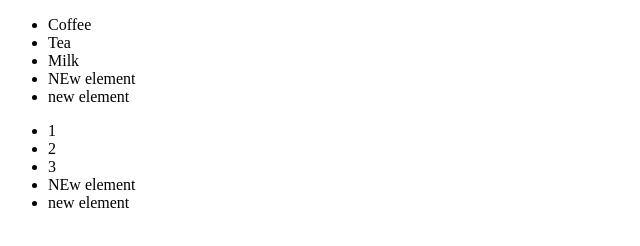
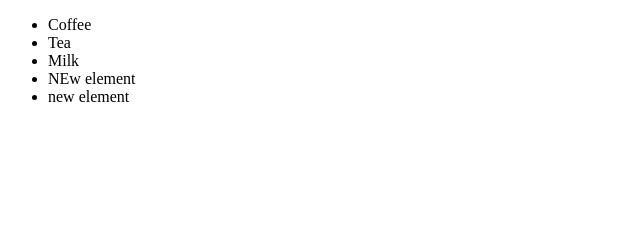
Before and after one commit to murtaza7799/ExamPractice, a plain HTML site: page lab.html in a window 1280 px wide. Shown: the whole page, without its empty margins (0-640 px from the left). Drawn offline with nearby package versions, Linux system fonts and the light colour scheme.

Commit message:
Co-authored-by: Eman Anwar <EmaanA@users.noreply.github.com> Co-authored-by: KhadijaNaqvi <KhadijaNaqvi@users.noreply.github.com>

```diff
--- a/dropdown.js
+++ b/dropdown.js
@@ -9,6 +9,7 @@ $("document").ready(function() {
     $("#p1").append("<br><a >Link 1</a><br>", "<a >Link 1</a><br>", "<a >Link 1</a>");
 
 
+
     $("#start").click(function() {
         $("#list").toggle();
     })
--- a/lab.html
+++ b/lab.html
@@ -16,12 +16,9 @@
         <li>Coffee</li>
         <li>Tea</li>
         <li>Milk</li>
+
     </ul>
-    <ul class="li2">
-        <li>1</li>
-        <li>2</li>
-        <li>3</li>
-    </ul>
+
 </body>
 
 </html>
```
Also changed, not shown: dropdowntest1.html (added, +1 -0 lines).
